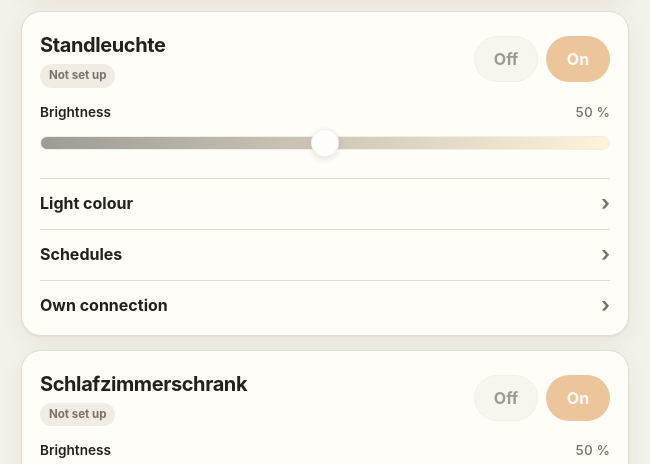
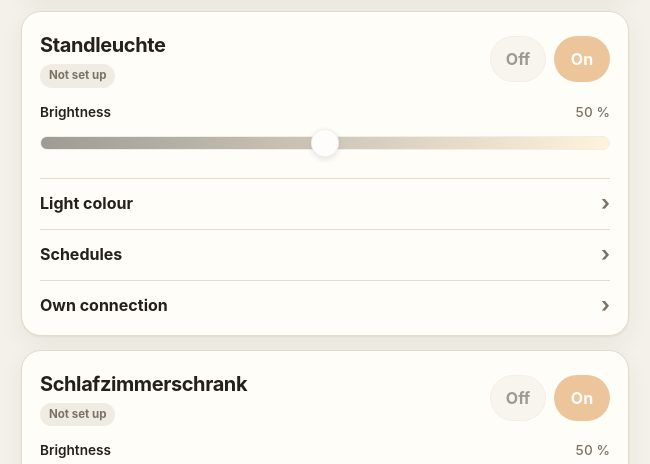
Before and after one commit to pjarra/lampcontrol, a plain HTML site: page index.html in a window 1280 px wide. Shown: the part 291-755 px from the top of the page, 315-965 px from the left. Drawn offline with Linux system fonts and the light colour scheme.

Commit message:
Long lamp names wrap (hyphenated) instead of pushing On out of the card
Co-Authored-By: Claude Opus 5.5 <noreply@anthropic.com>
Claude-Session: https://claude.ai/code/session_01QDSAx6anbuy4XPfnsxPCrq

```diff
--- a/style.css
+++ b/style.css
@@ -52,7 +52,9 @@ p { margin: 8px 0; }
 }
 .section-head { display: flex; justify-content: space-between; align-items: center; gap: 12px; }
 .lamp-head { display: flex; justify-content: space-between; align-items: center; gap: 12px; margin-bottom: 6px; }
-.lamp-head h2 { font-size: 1.25rem; }
+.lamp-head > div:first-child { flex: 1 1 auto; min-width: 0; }
+/* Long German names ("Schlafzimmerschrank") must wrap instead of pushing the buttons out. */
+.lamp-head h2 { font-size: 1.25rem; hyphens: auto; -webkit-hyphens: auto; overflow-wrap: anywhere; }
 .badge {
   display: inline-block; margin-top: 4px; font-size: .72rem; font-weight: 650; padding: 3px 9px;
   border-radius: 999px; background: var(--surface-2); color: var(--muted); white-space: nowrap;
@@ -74,7 +76,7 @@ button:disabled { opacity: .45; cursor: not-allowed; }
 :focus-visible { outline: 3px solid var(--accent); outline-offset: 2px; }
 .actions { display: flex; gap: 8px; flex-wrap: wrap; align-items: center; margin-top: 12px; }
 .power-actions { display: flex; gap: 8px; flex-shrink: 0; }
-.power-actions button { min-width: 64px; }
+.power-actions button { min-width: 56px; padding: 10px 14px; }
 
 /* Fields */
 label { display: block; font-size: .85rem; font-weight: 600; margin: 14px 0 6px; }
```
